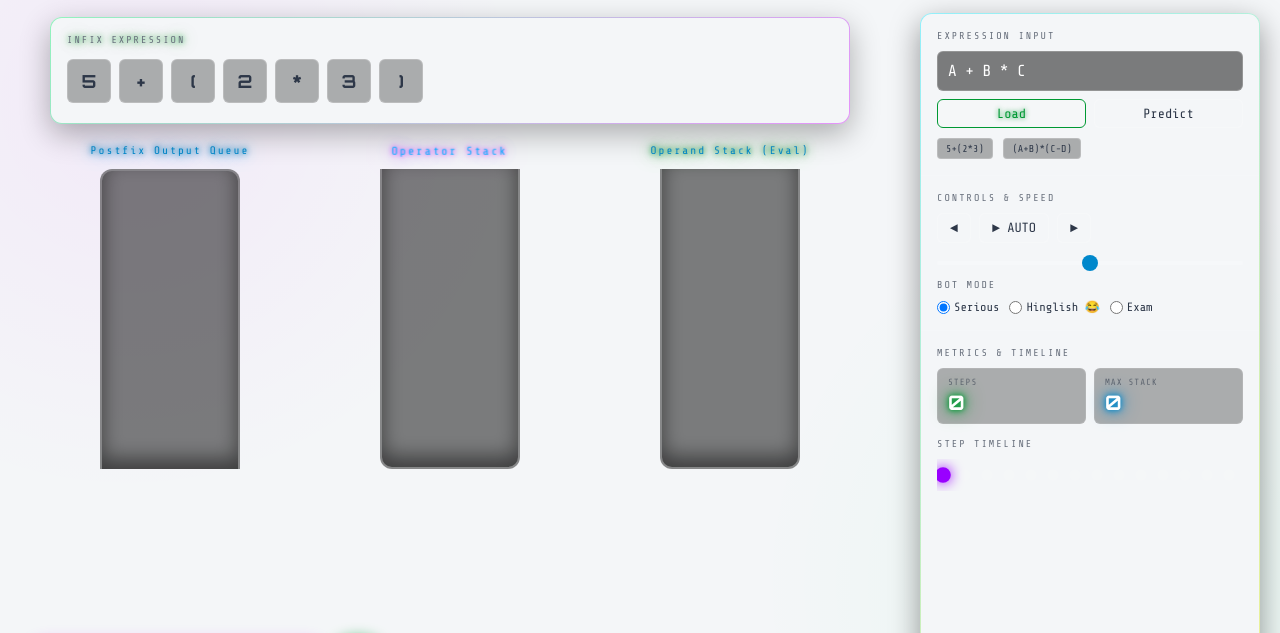
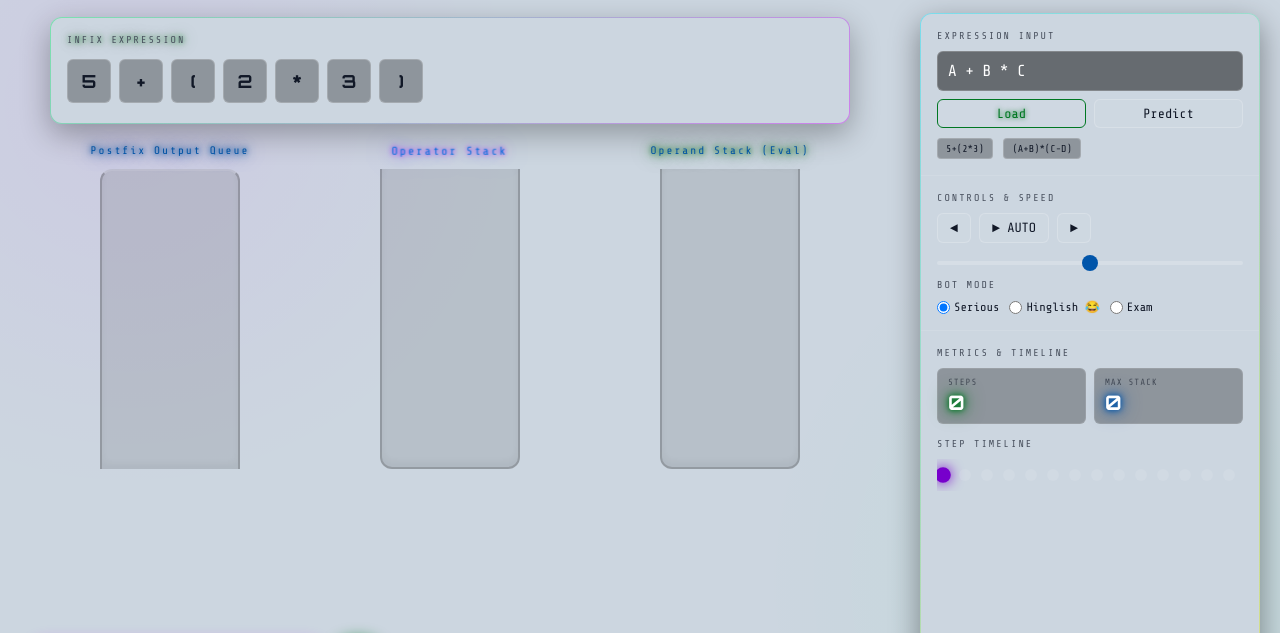
Before and after one commit to nikhilgupta7880/neon-Expression-Evaluation-using-Stack-visualizer, a plain HTML site: page index.html in a window 1280 px wide. Both pictures are taken after a click on the button "LIGHT". Shown: the part 57-690 px from the top of the page. Drawn offline with nearby package versions, Linux system fonts and the light colour scheme.

Commit message:
Dim light mode background and darken text/diagrams for better contrast

```diff
--- a/style.css
+++ b/style.css
@@ -14,15 +14,16 @@
 }
 
 [data-theme="light"] {
-  --bg: #f4f6f8;
-  --panel: rgba(255, 255, 255, 0.85);
-  --neon-operand: #009933;
-  --neon-operator: #0088cc;
-  --neon-current: #9900ff;
-  --neon-error: #cc0000;
-  --neon-result: #d69e2e;
-  --neon-text-base: #2d3748;
+  --bg: #ccd6e0; /* Dimmed down light background */
+  --panel: rgba(255, 255, 255, 0.6);
+  --neon-operand: #007722; /* Darker green */
+  --neon-operator: #0055aa; /* Darker blue */
+  --neon-current: #7700cc; /* Darker purple */
+  --neon-error: #aa0000; /* Darker red */
+  --neon-result: #b8860b; /* Darker gold */
+  --neon-text-base: #111827; /* Very dark text */
 }
+
 
 * { box-sizing: border-box; margin: 0; padding: 0; }
 body {
@@ -147,10 +148,21 @@ body {
   display: flex; flex-direction: column; justify-content: flex-end; padding: 10px; gap: 6px;
   box-shadow: inset 0 -10px 20px rgba(0,0,0,0.5);
 }
+
+[data-theme="light"] .stack-container {
+  background: rgba(0,0,0,0.1); border-color: rgba(0,0,0,0.2);
+  box-shadow: inset 0 -5px 10px rgba(0,0,0,0.05);
+}
+
 .stack-item {
   width: 100%; padding: 10px 0; text-align: center; font-size: 18px; font-family: 'Orbitron', monospace; font-weight: 700;
   background: rgba(255,255,255,0.05); border: 1px solid rgba(255,255,255,0.2); border-radius: 6px;
 }
+
+[data-theme="light"] .stack-item {
+  background: rgba(255,255,255,0.4); border-color: rgba(0,0,0,0.1);
+}
+
 .stack-item.top { border-color: var(--neon-current); box-shadow: 0 0 10px var(--neon-current); }
 
 /* ── BOT & EXPLAINER ── */
```
